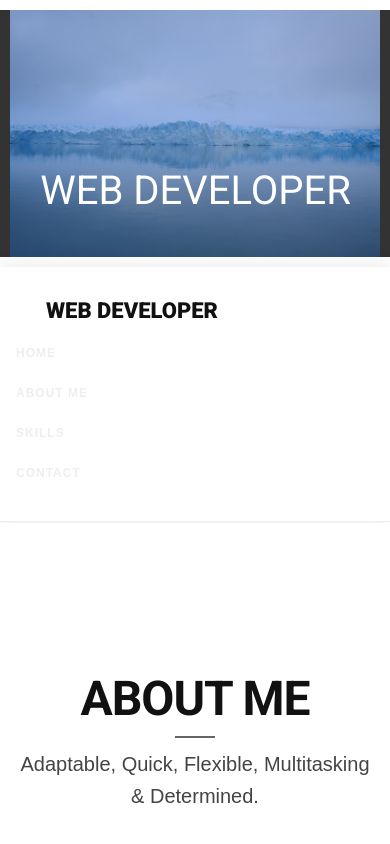
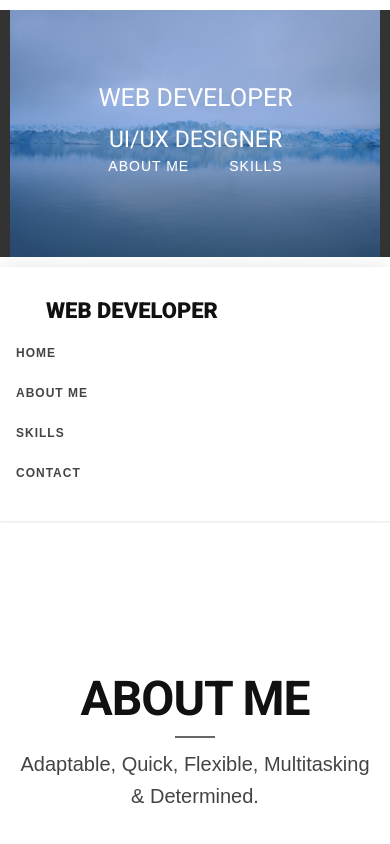
Before and after one commit to tmansi1795/mansi.github.io, a plain HTML site: page index.html in a window 390 px wide. Shown: the top 844 px of the page. Drawn offline with Linux system fonts and the light colour scheme; files that its build step writes are made by us from their sources; a web font is replaced by a local one.

Commit message:
responsive design

```diff
--- a/css/style.css
+++ b/css/style.css
@@ -555,8 +555,6 @@ section#intro {
 }
 
 
-
-
 /* Carousel Header Styles */
 
 .header-text {
@@ -654,6 +652,7 @@ section#intro {
     width: 25%;
     float: left;
 }
+
 
 /*
 .box-social .social-facebook a {
@@ -865,7 +864,44 @@ a.btn:focus {
     }
 }
 
+@media screen (max-width: 768px) {
+    .navbar-custom ul.nav li a {
+        color: black;
+    }
+}
+
 @media (max-width:768px) {
+    .header-text {
+        position: absolute;
+        top: 10%;
+        left: 1.8%;
+        right: auto;
+        width: 96.66666666666666%;
+        color: #fff;
+    }
+    .text-center {
+        font-size: 10px;
+    }
+    .header-text h2 {
+        font-size: 25px;
+    }
+    .header-text h3 {
+        margin: -40px;
+        font-size: 23px;
+    }
+    .navHeader {
+        display: inline-flex;
+        margin: 17px 0px 0px 0px;
+    }
+    .btn-theme {
+        border: 0px;
+        margin-right: 0px;
+    }
+    .btn-min-block {
+        min-width: 0px;
+        line-height: 26px;
+        margin: 10px;
+    }
     #navigation {
         padding: 20px 0;
     }
@@ -873,23 +909,17 @@ a.btn:focus {
         margin: 0 0 0 30px;
         float: none;
     }
-    .navbar-custom ul.nav li a {
-        color: #eee;
-    }
+    /*
     .navbar-custom ul.nav ul.dropdown-menu li {
         border-bottom: 1px solid #aaa;
     }
+*/
     .navbar-header {
         margin-top: -40px;
         padding: 0;
     }
     .navbar-header button {
         background: #111;
-    }
-    .navbar-header button.navbar-toggle {
-        padding: 4px 15px;
-        font-size: 14px;
-        color: #fff;
     }
     .navbar-custom .nav {
         background: #444;
@@ -899,12 +929,6 @@ a.btn:focus {
     }
     .team-wrap {
         margin-bottom: 30px;
-    }
-    form#contact-form {
-        margin-bottom: 50px;
-    }
-    .xs-marginbot-20 {
-        margin-bottom: 20px;
     }
 }
 
--- a/index.html
+++ b/index.html
@@ -41,7 +41,7 @@
                         <span>UI/UX DESIGNER</span>
                     </h3>
                     <br>
-                    <div class="">
+                    <div class="navHead">
                         <a class="btn btn-theme btn-sm btn-min-block" href="#about">About Me</a><a class="btn btn-theme btn-sm btn-min-block" href="#skills">Skills</a></div>
                 </div>
             </div>
```
